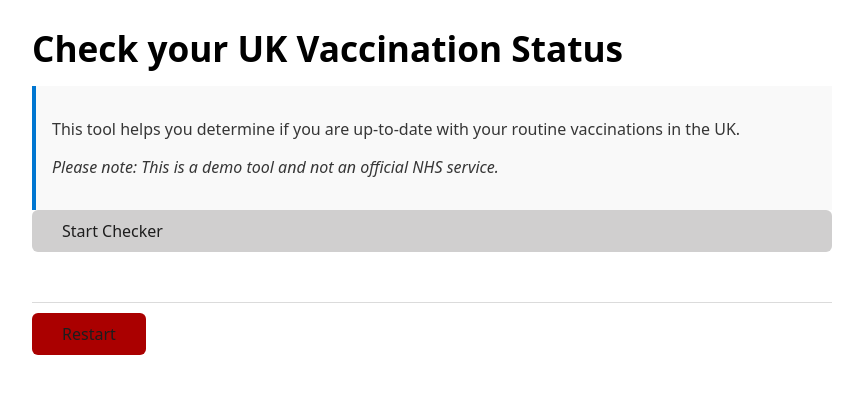
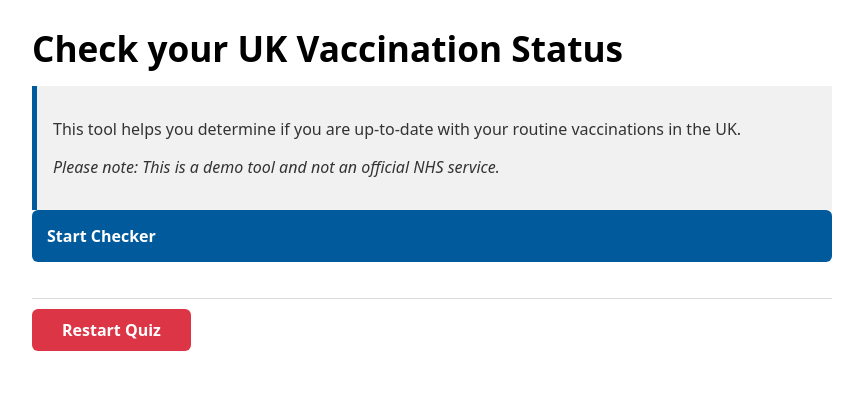
Before and after one commit to FindMyJabs/decisiontree, a Flask app: page /question/start in a window 1280 px wide. Shown: the part 42-436 px from the top of the page, without its empty margins (208-1071 px from the left). Run offline with Flask 3, Linux system fonts and the light colour scheme.

Commit message:
Enhance question page layout and styles
Updated styles for buttons, improved layout for completed path, and modified footer structure.

```diff
--- a/templates/question.html
+++ b/templates/question.html
@@ -2,6 +2,13 @@
 <html>
 <head>
     <link rel="stylesheet" href="https://cdn.jsdelivr.net/npm/water.css@2/out/water.css">
+    <style>
+        button { background-color: #005a9c; color: white !important; font-weight: bold; border: none; }
+        button:hover { background-color: #003d6b; }
+        .back-btn { background-color: #6c757d !important; }
+        .restart-btn { background-color: #dc3545 !important; }
+        .download-btn { background-color: #28a745 !important; margin: 5px; }
+    </style>
 </head>
 <body>
     <header>
@@ -9,20 +16,26 @@
     </header>
     <main>
         <h1>{{ question }}</h1>
-        {% if description %}<div style="background:#f9f9f9;padding:1rem;border-left:4px solid #0076d1;">{{ description | safe }}</div>{% endif %}
+        {% if description %}<div style="background:#f1f1f1;padding:1rem;border-left:5px solid #005a9c;color:#333;">{{ description | safe }}</div>{% endif %}
+
         {% if not is_result %}
             {% for opt in options %}
                 <a href="{{ url_for('select_option', current_id=q_id, next_id=opt.next_id, choice_text=opt.text) }}">
-                    <button style="width:100%;text-align:left;margin-bottom:10px;">{{ opt.text }}</button>
+                    <button style="width:100%;text-align:left;padding:15px;">{{ opt.text }}</button>
                 </a>
             {% endfor %}
         {% else %}
-            <p>✅ <strong>Complete.</strong> Result reached.</p>
+            <div style="text-align: center; background: #e9f5ff; padding: 20px; border-radius: 10px;">
+                <h3>🎉 Path Complete</h3>
+                <p>Download your vaccination summary below:</p>
+                <a href="{{ url_for('download_results', fmt='txt') }}"><button class="download-btn">Save as .TXT</button></a>
+                <a href="{{ url_for('download_results', fmt='pdf') }}"><button class="download-btn">Save as .PDF</button></a>
+            </div>
         {% endif %}
     </main>
-    <footer>
-        {% if step > 1 %}<a href="{{ url_for('go_back') }}"><button style="background:#666;">Back</button></a>{% endif %}
-        <a href="{{ url_for('index') }}"><button style="background:#a00;">Restart</button></a>
+    <footer style="margin-top: 30px; display: flex; gap: 10px;">
+        {% if step > 1 %}<a href="{{ url_for('go_back') }}"><button class="back-btn">← Back</button></a>{% endif %}
+        <a href="{{ url_for('index') }}"><button class="restart-btn">Restart Quiz</button></a>
     </footer>
 </body>
 </html>
```
